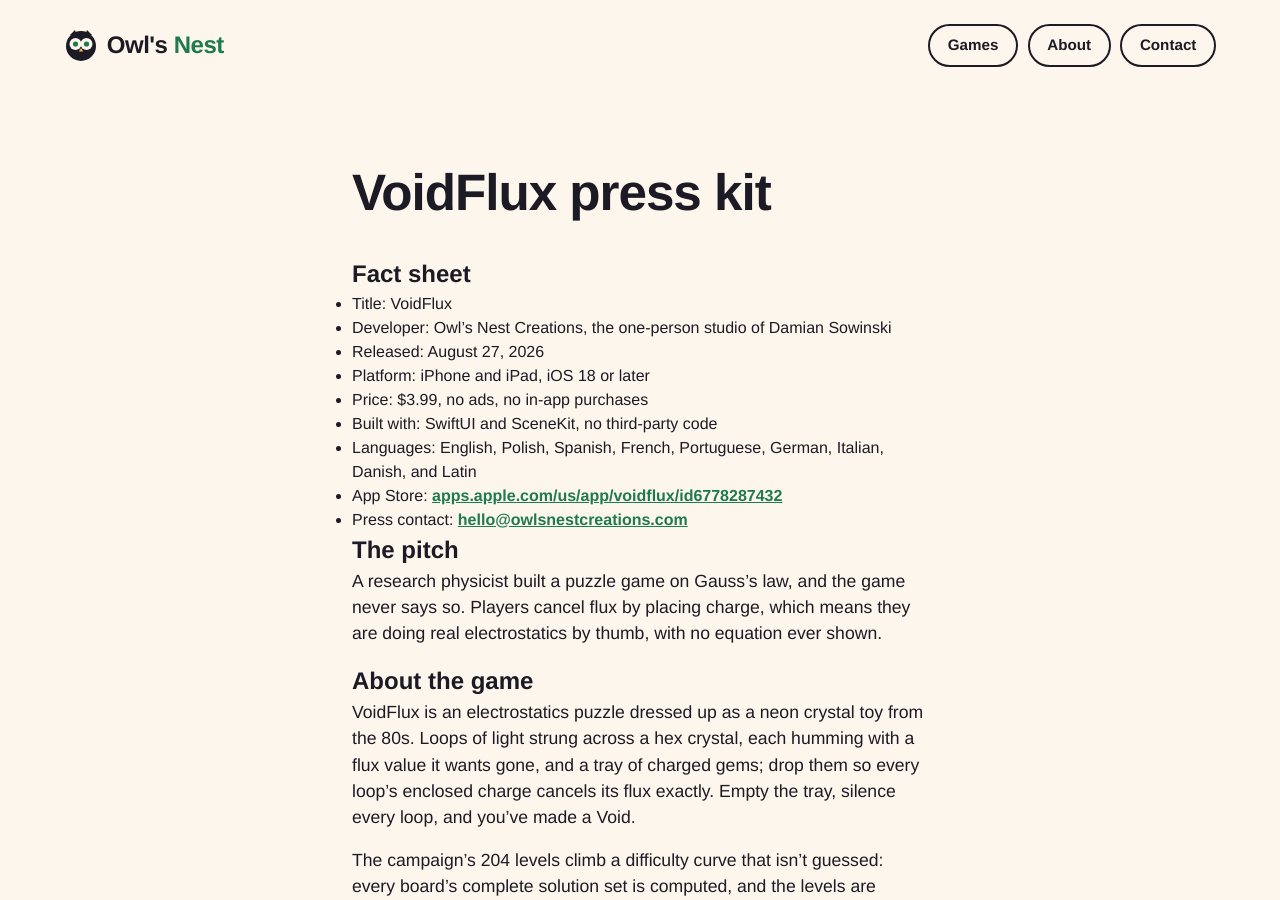
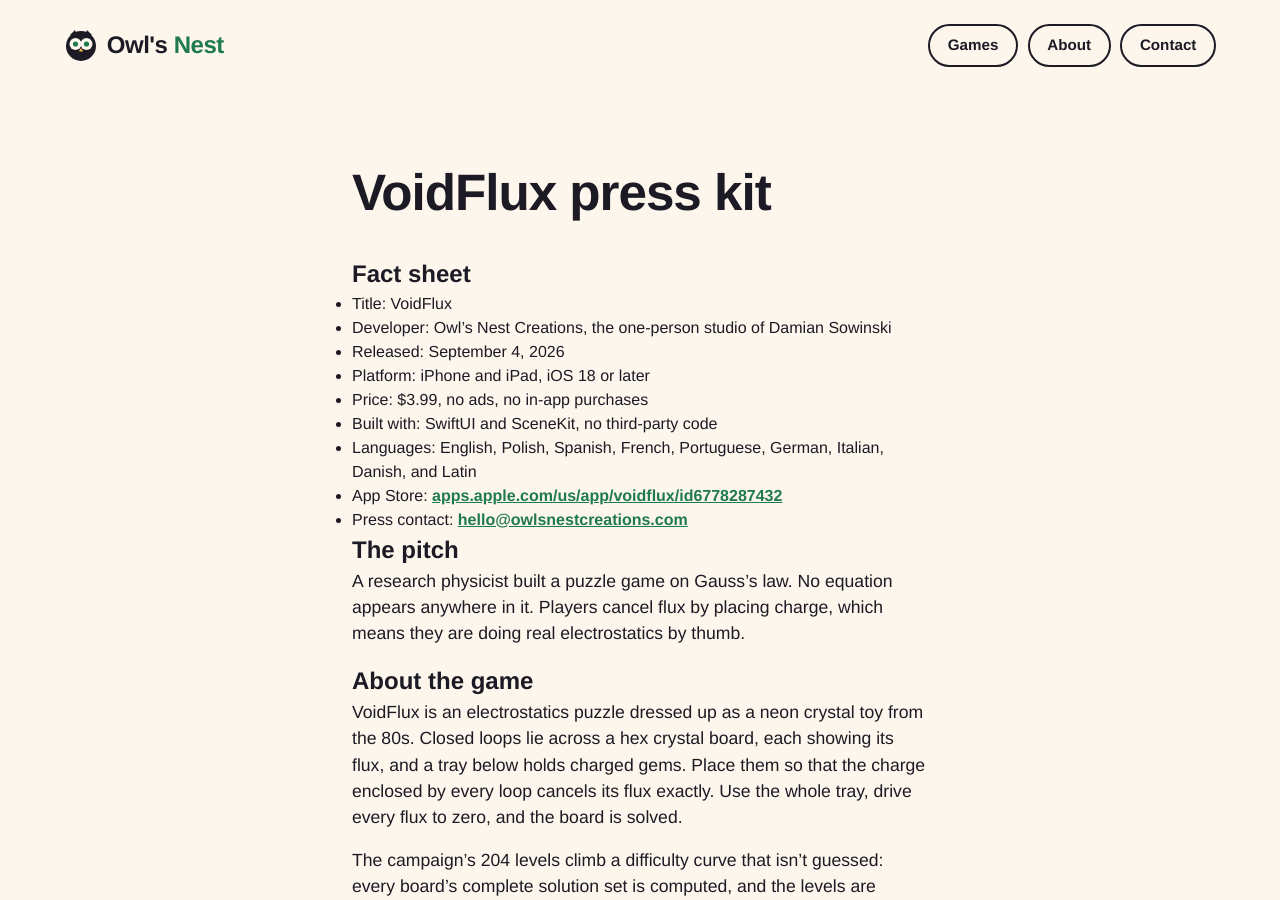
Before and after one commit to EternalTime/OwlsNestCreations, a Jekyll site: the page built from voidflux-press.md, in a window 1280 px wide and 900 px high. Built offline with Jekyll 4.4.1, drawn with Linux system fonts in a browser that asks for light colours.

Commit message:
Press kit: correct release date, plainer physics language

```diff
--- a/voidflux-press.md
+++ b/voidflux-press.md
@@ -13,7 +13,7 @@
 
 - Title: VoidFlux
 - Developer: Owl's Nest Creations, the one-person studio of Damian Sowinski
-- Released: August 27, 2026
+- Released: September 4, 2026
 - Platform: iPhone and iPad, iOS 18 or later
 - Price: $3.99, no ads, no in-app purchases
 - Built with: SwiftUI and SceneKit, no third-party code
@@ -23,14 +23,15 @@
 
 ## The pitch
 
-A research physicist built a puzzle game on Gauss's law, and the game never says so.
-Players cancel flux by placing charge, which means they are doing real electrostatics by thumb, with no equation ever shown.
+A research physicist built a puzzle game on Gauss's law. No equation appears anywhere in it.
+Players cancel flux by placing charge, which means they are doing real electrostatics by thumb.
 
 ## About the game
 
 VoidFlux is an electrostatics puzzle dressed up as a neon crystal toy from the 80s.
-Loops of light strung across a hex crystal, each humming with a flux value it wants gone, and a tray of charged gems; drop them so every loop's enclosed charge cancels its flux exactly.
-Empty the tray, silence every loop, and you've made a Void.
+Closed loops lie across a hex crystal board, each showing its flux, and a tray below holds charged gems.
+Place them so that the charge enclosed by every loop cancels its flux exactly.
+Use the whole tray, drive every flux to zero, and the board is solved.
 
 The campaign's 204 levels climb a difficulty curve that isn't guessed: every board's complete solution set is computed, and the levels are ordered by how scarce solutions get.
 Between rounds the game retells Wittgenstein's Tractatus in 80s arcade slang, one scene per round, in nine languages, Latin among them.
```
